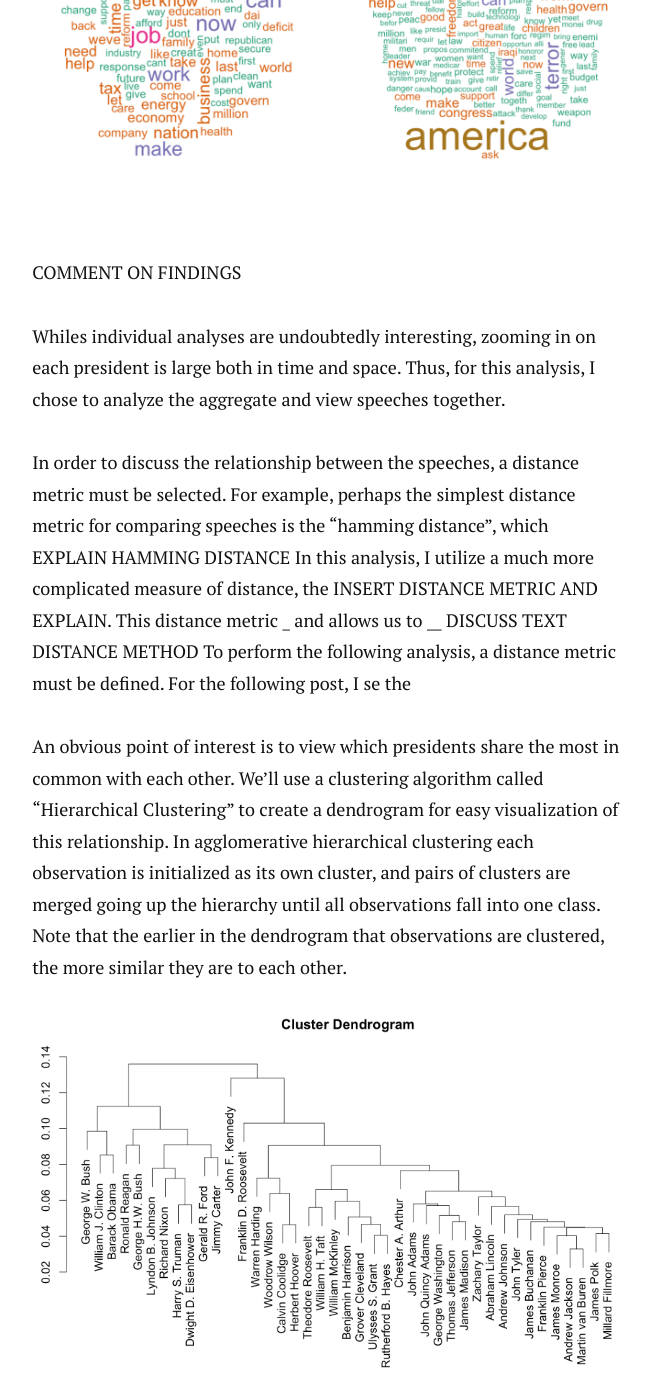
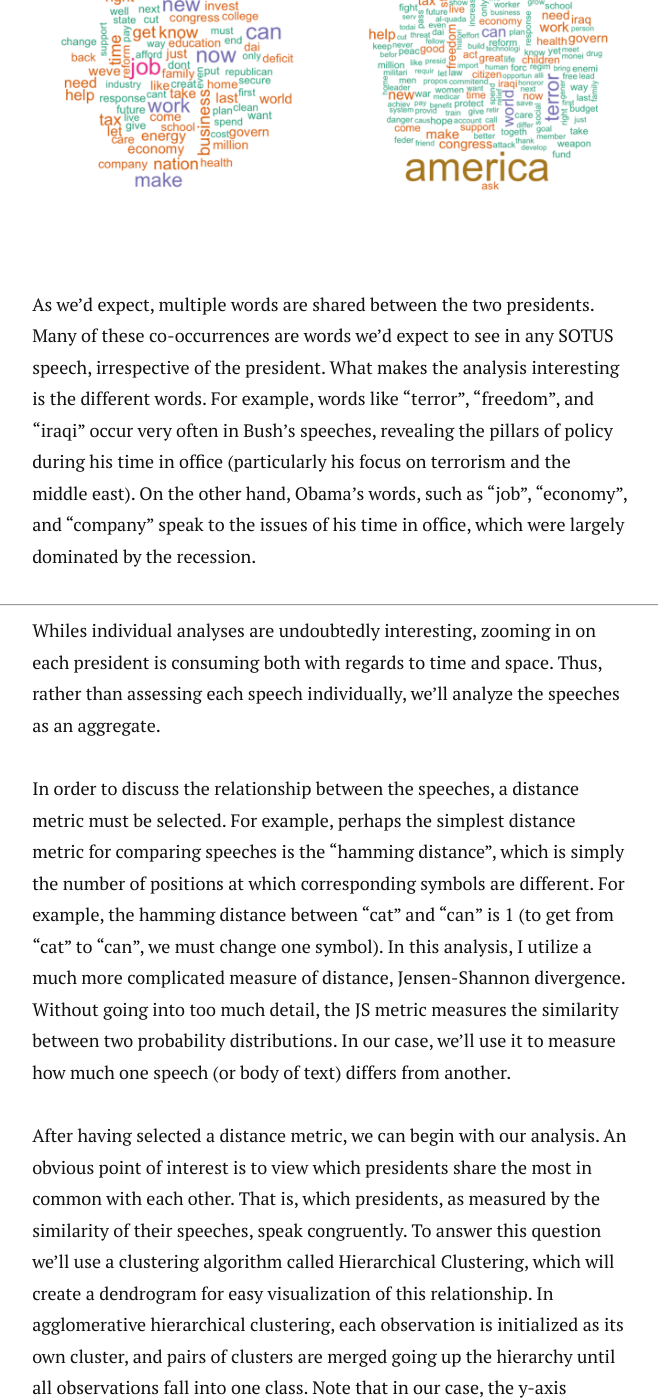
Before and after one commit to jwilber/old_website, a Jekyll site: the page built from _posts/2014-12-12-figure-with-caption.markdown, in a window 1280 px wide and 1400 px high, scrolled down 2086 px. Shown: the whole window, without its empty margins (310-968 px from the left). Built offline with Jekyll 4.4.1, drawn with Linux system fonts in a browser that asks for light colours; nearby versions of some CDN libraries; some of the changed text lies outside the part shown.

Commit message:
Update 2014-12-12-figure-with-caption.markdown
touched up

```diff
--- a/_posts/2014-12-12-figure-with-caption.markdown
+++ b/_posts/2014-12-12-figure-with-caption.markdown
@@ -35,61 +35,56 @@
   -analyze the speeches individually on a president-by-president basis
   -analyze the speeches as an aggregate and search for general trends.
 
-In the individual case we can zoom in on each president and analyze them piecewise. For example, we can create a word cloud for each president. Below I'll juxtapose the most-common words used by Barack Obama with the most-common words used by Geroge W. Bush:
+In the individual case we can zoom in on each president and analyze them piecewise. For example, we can create a word cloud for each president. Creating a separate word cloud for each president is information overload. Instead, below I  juxtapose the most-common words used by Barack Obama with the most-common words used by Geroge W. Bush:
 
 <img src="/images/bushobama_clouds.png" />
 
 
-COMMENT ON FINDINGS
+As we'd expect, multiple words are shared between the two presidents. Many of these co-occurrences are words we'd expect to see in any SOTUS speech, irrespective of the president. What makes the analysis interesting is the different words. For example, words like "terror", "freedom", and  "iraqi" occur very often in Bush's speeches, revealing the pillars of policy during his time in office (particularly his focus on terrorism and the middle east). On the other hand, Obama's words, such as "job", "economy", and "company" speak to the issues of his time in office, which were largely dominated by the recession.
 
+***
 
+Whiles individual analyses are undoubtedly interesting, zooming in on each  president is consuming both with regards to time and space. Thus, rather than assessing each speech individually, we'll analyze the speeches as an aggregate.
 
-Whiles individual analyses are undoubtedly interesting, zooming in on each  president is large both in time and space.
-Thus, for this analysis, I chose to analyze the aggregate and view speeches together.
+In order to discuss the relationship between the speeches, a distance metric must be selected. For example, perhaps the simplest distance metric for comparing speeches is the "hamming distance", which is simply the number of positions at which corresponding symbols are different. For example, the hamming distance between "cat" and "can" is 1 (to get from "cat" to "can", we must change one symbol).
+In this analysis, I utilize a much more complicated measure of distance, Jensen-Shannon divergence. Without going into too much detail, the JS metric measures the similarity between two probability distributions. In our case, we'll use it to measure how much one speech (or body of text) differs from another.
 
-In order to discuss the relationship between the speeches, a distance metric must be selected. For example, perhaps the simplest distance metric for comparing speeches is the "hamming distance", which EXPLAIN HAMMING DISTANCE
-In this analysis, I utilize a much more complicated measure of distance, the INSERT DISTANCE METRIC AND EXPLAIN.
-This distance metric _ and allows us to __
-DISCUSS TEXT DISTANCE METHOD
-To perform the following analysis, a distance metric must be defined. For the following post, I se the
-
-
-An obvious point of interest is to view which presidents share the most in common with each other. We'll use a clustering algorithm called "Hierarchical Clustering" to create a dendrogram for easy visualization of this relationship.
-In agglomerative hierarchical clustering each observation is initialized as its own cluster, and pairs of clusters are merged going up the hierarchy until all observations fall into one class. Note that the earlier in the dendrogram that observations are clustered, the more similar they are to each other.
+After having selected a distance metric, we can begin with our analysis.
+An obvious point of interest is to view which presidents share the most in common with each other. That is, which presidents, as measured by the similarity of their speeches, speak congruently. To answer this question we'll use a clustering algorithm called Hierarchical Clustering, which will create a dendrogram for easy visualization of this relationship.
+In agglomerative hierarchical clustering, each observation is initialized as its own cluster, and pairs of clusters are merged going up the hierarchy until all observations fall into one class. Note that in our case, the y-axis measures the similarity of the speecehs, so the earlier in the dendrogram that observations are clustered, the more similar they are to each other.
 
 <img src="/images/sotus_hclust.png" />
 
-Our dendrogram reveals, then, that Andrew Jackson and Martin Van Buren are our most similar presidents according to SOTUS content. [WHAT DO THEY HAVE IN COMMON?], while John F. Kennedy appears to be the most separate from any president.  [SPECULATE AS TO WHY]. Many more observations can be made, but perhaps the most SALIENT is that the presidents appear to be clustered in a chronological manner. For example, on the far left we can see George W. Bush alongside Bill Clinton and Obama. Notice that within this cluster, Obama and Clinton are clustered closer; perhaps a clustering exists at a party level as well as a chronological one?
+Our dendrogram reveals, then, that Andrew Jackson and Martin Van Buren are our most similar presidents according to SOTUS content. Martin Van Buren was Jackson's Secretary of State from 1829 to 1831 and vice-president from 1833 to 1837, as well as president from 1837 to 1841, so the result is hardly surprising.
 
-To investigate this, we'll use two techniques in tandem: T-SNE and K-Means Clustering.
+On the other hand, John F. Kennedy appears to be the most separate from any president. Kennedy certainly left an eneduring legacy, though I'm not completely sure why he is such an outlier.  Many more observations can be made, but perhaps the most salient is that the presidents appear to be clustered in a chronological manner. For example, on the far left we can see George W. Bush alongside Bill Clinton and Barrack Obama. This pattern permeates throughout the whole of the dendrogram: T. Roosevelt is alongside Taft and Jefferson alongside Madison. Notice that within these cluster, party level clustering may exist as well. For example, Obama and Clinton are clustered closer to each other than they are to Bush Jr.; Is this clustering a coincidence, or are can the speeches actually be divided up this way?
 
-T-SNE is a relatively new dimensionality reduction technique developed by Laurens van der Maaten. In this context, t-SNE should reveal any clusters in our data. Below is a plot of our t-sne embedding.
+To investigate, we'll use two techniques in tandem: T-SNE and K-Means Clustering.
+
+T-SNE is a relatively new dimensionality reduction technique developed by Laurens van der Maaten. More information can be found [here](https://lvdmaaten.github.io/tsne/). In this context, t-SNE should reveal any clusters in our data. Below is a plot of our t-sne embedding.
 
 <img src="/images/uncolored_tsne.png" />
 
 
-Our t-SNE output appears to have some clusters in the data. In fact, the clusters are even more profound than they were for our dendrogram. If Our earlier presuppositions appear to be correct; the speeches are clearly divided into distinct blocks, based on chronological events.
+Immediately we notice that our t-SNE output appears to have some clusters in the data. In fact, the clusters are even more profound than they were for our dendrogram. But what do these clusters correspond to? If our earlier presuppositions appear to be correct; the speeches are divided into blocks based on chronological events. Judging from the names in the clusters, this appears to be the case. However, we'll investigate to find out for sure.
 
-On top of our t-SNE plot, we'll use a basic clustering algorithm called k-means.K means is a clustering algorithm that iteratively assigns elements to clusters based on a given distance metric such that each cluster is as similar as possible (i.e. the variance within each cluster is as small as possible).  We'll use k-means to identify and explicitly highlight our clusters.
+On top of our t-SNE plot, we'll use a basic clustering algorithm called k-means.K means is a clustering algorithm that iteratively assigns elements to clusters (based on some given distance metric) such that each cluster is as similar as possible (i.e. the variance within each cluster is as small as possible).  We'll use k-means to identify and explicitly highlight our clusters.
 
 <img src="/images/colored_tsne.png" />
 
-In this specific case, k-means performed most optimally with four clusters.
+In this specific case, k-means performed most optimally with four clusters. I've determined the following class assignments based on the names within those clustesr:
 
+* Cluster 1:
+ Presidents:
 
-Based on the cluster assignments, I've determined the following class assignments:
+* Cluster 2:
+ Presidents:
 
-Cluster 1:
-Presidents:
+* Cluster 3:
+* Presidents:
 
-Cluster 2:
-Presidents:
-
-Cluster 3:
-Presidents:
-
-Cluster 4:
-Presidents:
+* Cluster 4:
+ Presidents:
 
 
 I should also briefly mention that these clusters reappeared using other dimensionality reduction techniques as well. For example, clustering on Multi-Dimensional Scaling (MDS), a technique used to preserve distance, is shown below. Although the clusters appear differently than they did in our previous t-SNE embedding, the class assignments are exactly the same.
```
